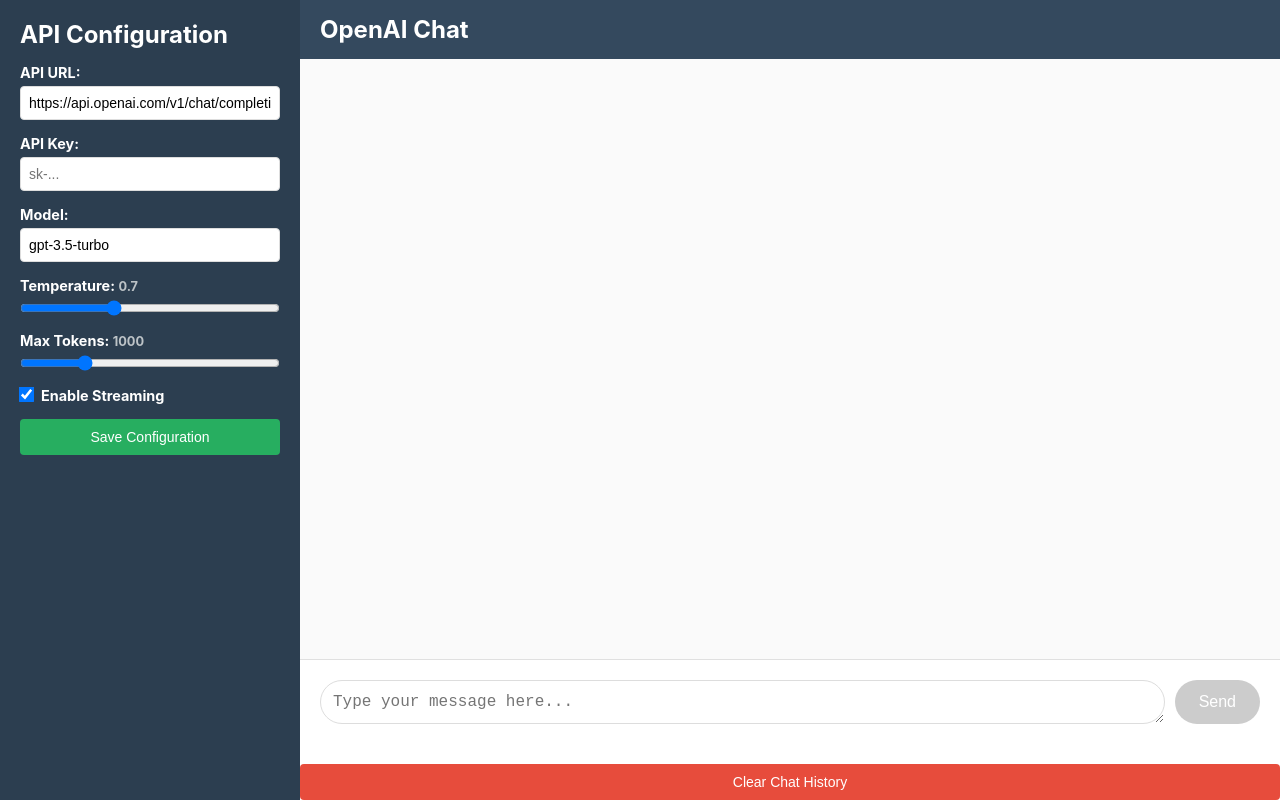
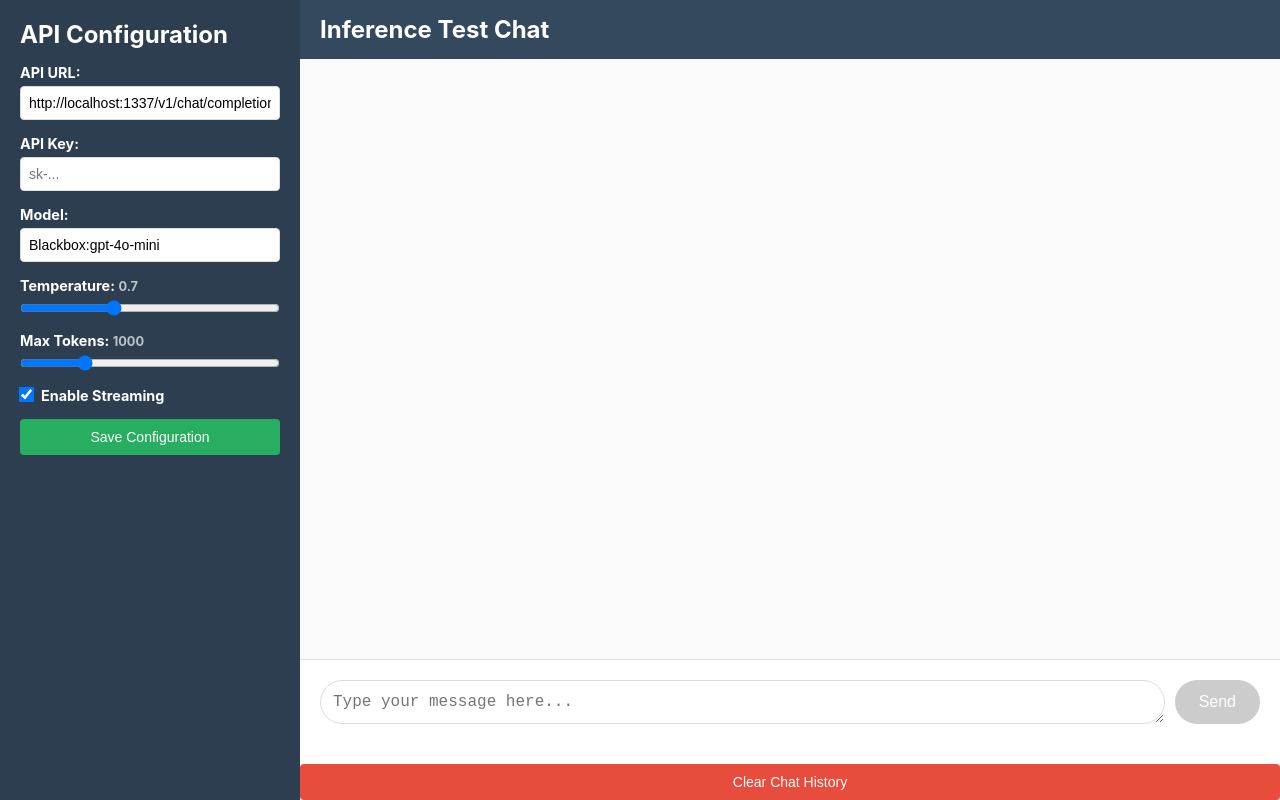
Before and after one commit to jenfarwell/quickchat, a React (Create React App) app: page / in a window 1280 px wide. Built offline with nearby package versions, Linux system fonts and the light colour scheme.

Commit message:
Rebranding and updating defaults
Signed-off-by: Jen Farwell <jenfarwell21@gmail.com>

```diff
--- a/public/index.html
+++ b/public/index.html
@@ -7,9 +7,9 @@
     <meta name="theme-color" content="#000000" />
     <meta
       name="description"
-      content="OpenAI Chat Interface - Frontend React Application"
+      content="Inference Test Chat"
     />
-    <title>OpenAI Chat App</title>
+    <title>Inference Test Chat</title>
   </head>
   <body>
     <noscript>You need to enable JavaScript to run this app.</noscript>
--- a/src/App.js
+++ b/src/App.js
@@ -4,9 +4,9 @@
 
 function App() {
   const [config, setConfig] = useState({
-    apiUrl: 'https://api.openai.com/v1/chat/completions',
+    apiUrl: 'http://localhost:1337/v1/chat/completions',
     apiKey: '',
-    model: 'gpt-3.5-turbo',
+    model: 'Blackbox:gpt-4o-mini',
     temperature: 0.7,
     maxTokens: 1000,
     stream: true
--- a/src/components/ChatInterface.js
+++ b/src/components/ChatInterface.js
@@ -198,7 +198,7 @@
   return (
     <div className="chat-container">
       <div className="header">
-        <h1>OpenAI Chat</h1>
+        <h1>Inference Test Chat</h1>
       </div>
 
       <div className="messages-container">
```
Also changed, not shown: 1 other file (tests, documents, lock files or other folders).
